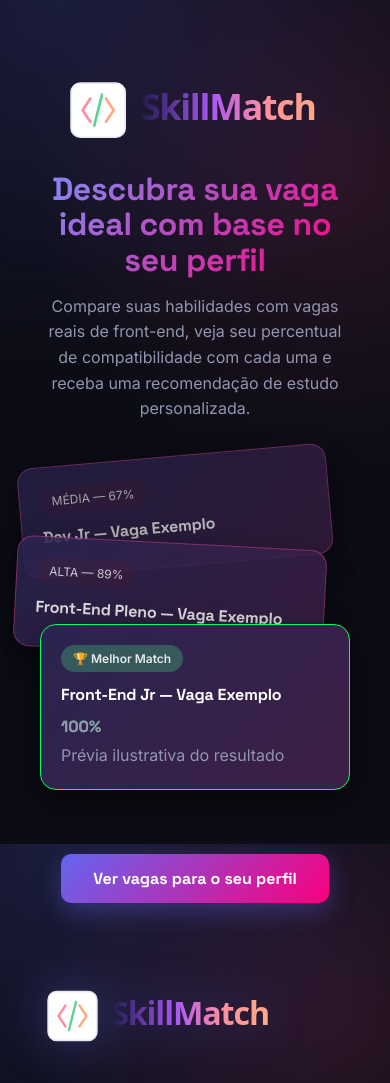
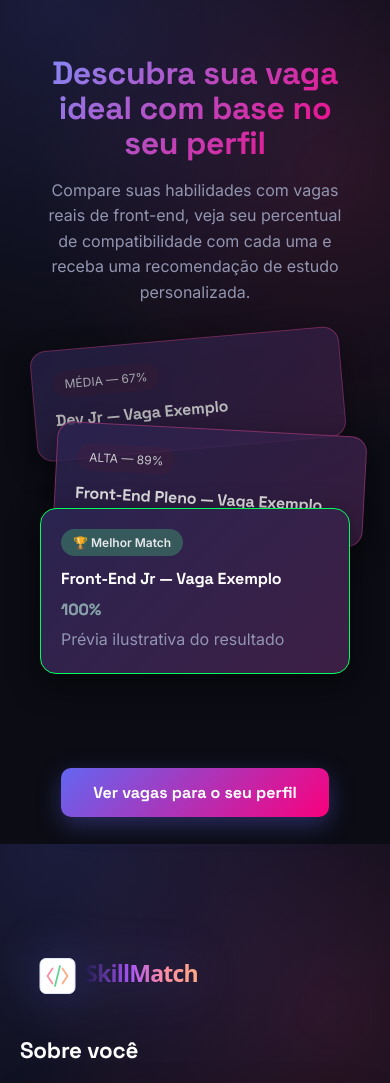
Before and after one commit to eubinacorrea/Skillmatch-web, a plain HTML site: page index.html in a window 390 px wide. Shown: the top 1083 px of the page. Drawn offline with Linux system fonts and the light colour scheme.

Commit message:
Revert "Atualização do hero e redesign visual"
This reverts commit 38ba48b9fadce94fae700fc7b99f76afc9ba4d7a.

```diff
--- a/assets/scripts/ui.js
+++ b/assets/scripts/ui.js
@@ -69,11 +69,15 @@ function atualizarChipsHabilidades() {
 }
 
 async function analisarCompatibilidade() {
+  // 1. Mostra a mensagem de carregamento na tela
   containerVagas.innerHTML =
     '<p class="estado-carregamento">Procurando as melhores vagas...</p>';
 
   try {
+    // 2. O truque de mestre: pausa a execução por 2 segundos (2000 milissegundos)
+    await new Promise(resolve => setTimeout(resolve, 2000));
 
+    // 3. Depois dos 2 segundos, o código volta a rodar normalmente
     const dadosVagas = await buscarVagas();
     const vagas = dadosVagas.map(
       (v) =>
--- a/assets/styles/index.style.css
+++ b/assets/styles/index.style.css
@@ -56,10 +56,10 @@ header {
     position: relative;
 }
 
-.logo-formulario {
-    max-width: 280px; /* ajuste esse valor até o tamanho que você quer */
+ img {
+    max-width: 200px;
     height: auto;
-    margin-bottom: 16px;
+    margin-bottom: 10px;
     filter: drop-shadow(0 0 24px rgba(99, 102, 241, 0.35));
 }
 
@@ -503,6 +503,12 @@ button[type="reset"]:hover {
     }
 }
 
+.hero-logo {
+    width: 100%; /* Força a respeitar o limite da tela mobile */
+    max-width: 400px; /* Limita o crescimento no desktop */
+    height: auto;
+    filter: drop-shadow(0 0 24px rgba(99, 102, 241, 0.35));
+}
 
 .hero h1 {
     /* Ordem corrigida: mínimo de 2rem, ideal de 6vw, máximo de 3.5rem */
@@ -539,8 +545,8 @@ button[type="reset"]:hover {
     transition: transform 0.15s ease, box-shadow 0.15s ease;
 
     /* ADICIONE ESTAS DUAS LINHAS: */
-    margin-top: 0px; /* Puxa o botão para cima, aproximando dos cards */
-    margin-bottom: 0px; /* Cria uma barreira de espaço, empurrando a mini logo para longe */
+    margin-top: -90px; /* Puxa o botão para cima, aproximando dos cards */
+    margin-bottom: 60px; /* Cria uma barreira de espaço, empurrando a mini logo para longe */
 }
 
 #btn-ver-vagas:hover {
@@ -558,7 +564,7 @@ button[type="reset"]:hover {
     flex: none; /* MÁGICA 1: Impede o navegador de esmagar o container no celular */
     width: 100%;
     max-width: 320px;
-    height: 300px; /* MÁGICA 2: Aumentamos a altura para caber todos os cards empilhados */
+    height: 420px; /* MÁGICA 2: Aumentamos a altura para caber todos os cards empilhados */
     margin: 30px auto;
 }
 
@@ -578,7 +584,7 @@ button[type="reset"]:hover {
 .card-3 {
     top: -30px;
     z-index: 1;
-    transform: rotate(-5deg) translateX(-20px);
+    transform: rotate(-5deg) translateX(-7px);
     background: linear-gradient(135deg, #2A2450, #3D1F45);
     border-color: rgba(236, 72, 153, 0.5);
     opacity: 0.7;
@@ -587,7 +593,7 @@ button[type="reset"]:hover {
 .card-2 {
     top: 60px;
     z-index: 2;
-    transform: rotate(3deg) translateX(-25px);
+    transform: rotate(3deg) translateX(15px);
     background: linear-gradient(135deg, #2A2450, #3D1F45);
     border-color: rgba(236, 72, 153, 0.5);
     opacity: 0.85;
--- a/index.html
+++ b/index.html
@@ -20,8 +20,7 @@
         <section class="hero">
             <div class="hero-grid">
                 <div class="hero-texto">
-                    <img src="./assets/img/gemini-svg.svg"
-                        alt="Logo SkillMatch: ícone de código e nome da marca, Front-End Developer" class="hero-logo">
+
                     <h1>Descubra sua vaga ideal com base no seu perfil</h1>
                     <p>Compare suas habilidades com vagas reais de front-end, veja seu percentual de compatibilidade com
                         cada uma e receba uma recomendação de estudo personalizada.</p>
@@ -55,7 +54,7 @@
 
             <form id="form-perfil">
                 <img src="./assets/img/gemini-svg.svg"
-                    alt="Logo SkillMatch: ícone de código e nome da marca, Front-End Developer" class="logo-formulario">
+                    alt="Logo SkillMatch: ícone de código e nome da marca, Front-End Developer">
                 <h2>Sobre você</h2>
                 <!-- Card 1: Dados Básicos -->
                 <div class="card-input">
@@ -93,7 +92,7 @@
 
         <section class="secao-resultados" aria-label="Vagas Recomendadas">
             <h2>Vagas Recomendadas</h2>
-            <div id="container-vagas" aria-live="polite">
+            <div id="container-vagas">
                 <p>Preencha seu perfil para ver as vagas recomendadas.</p>
             </div>
 
```
